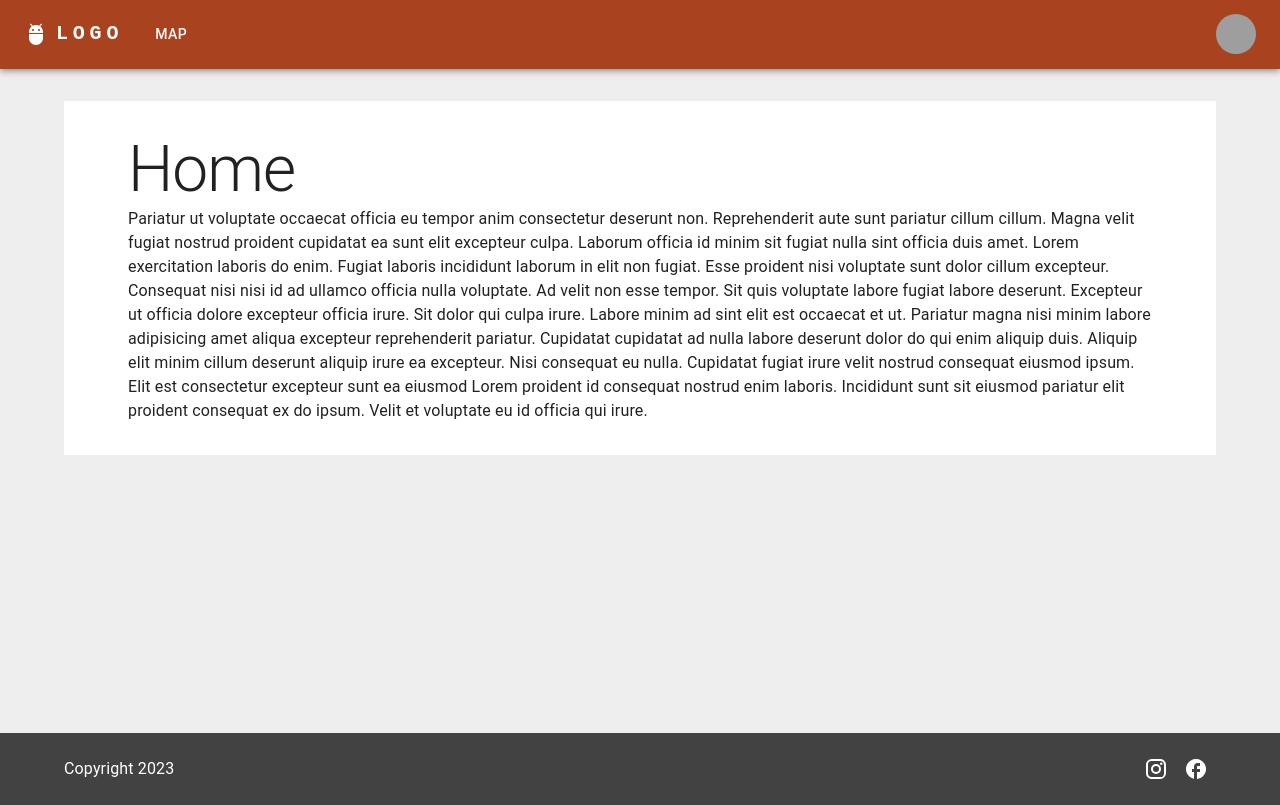
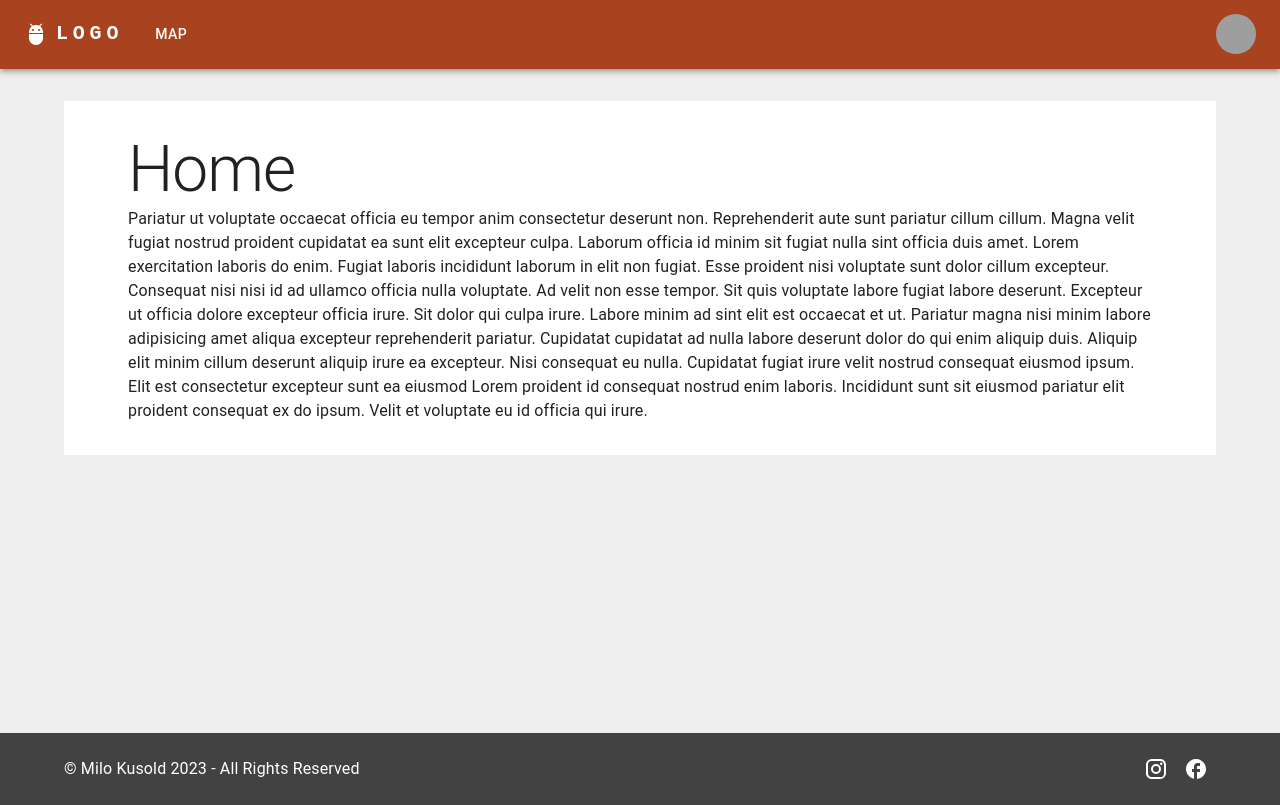
Before and after one commit to mkusold/react-template, a React (Create React App) app: page / in a window 1280 px wide. Built offline with nearby package versions, Linux system fonts and the light colour scheme; grey boxes are pictures that could not be loaded; the HTML template or start-up script is replaced by a standard one.

Commit message:
stamping this project with a CR

```diff
--- a/src/pages/base/footer.tsx
+++ b/src/pages/base/footer.tsx
@@ -21,12 +21,12 @@ export const Footer = () => {
   return (
     <Wrapper>
         <Grid container>
-            <Grid item xs={6}>
+            <Grid item xs={8}>
                 <FooterContent direction="row" alignItems="center">
-                    <Typography variant="body1">Copyright {new Date().getFullYear()}</Typography>
+                    <Typography variant="body1">© Milo Kusold {new Date().getFullYear()} - All Rights Reserved</Typography>
                 </FooterContent>
             </Grid>
-            <Grid item xs={6}>
+            <Grid item xs={4}>
                 <Stack direction="row" alignItems="center" justifyContent="flex-end">
                     <SocialButton aria="instagram" to="https://www.instagram.com"><InstagramIcon/></SocialButton>
                     <SocialButton aria="facebook" to="https://www.facebook.com"><FacebookRounded/></SocialButton>
```
